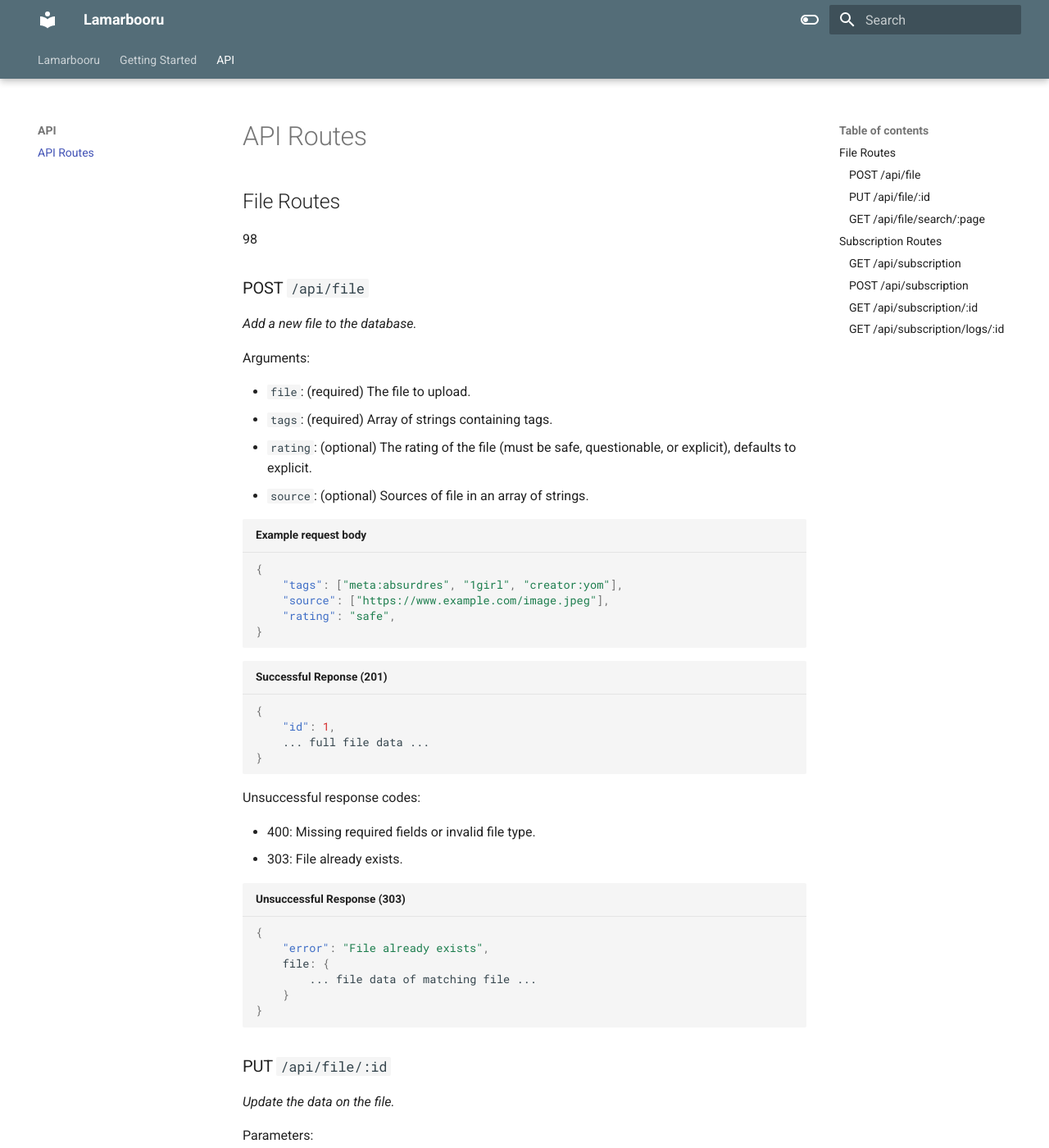
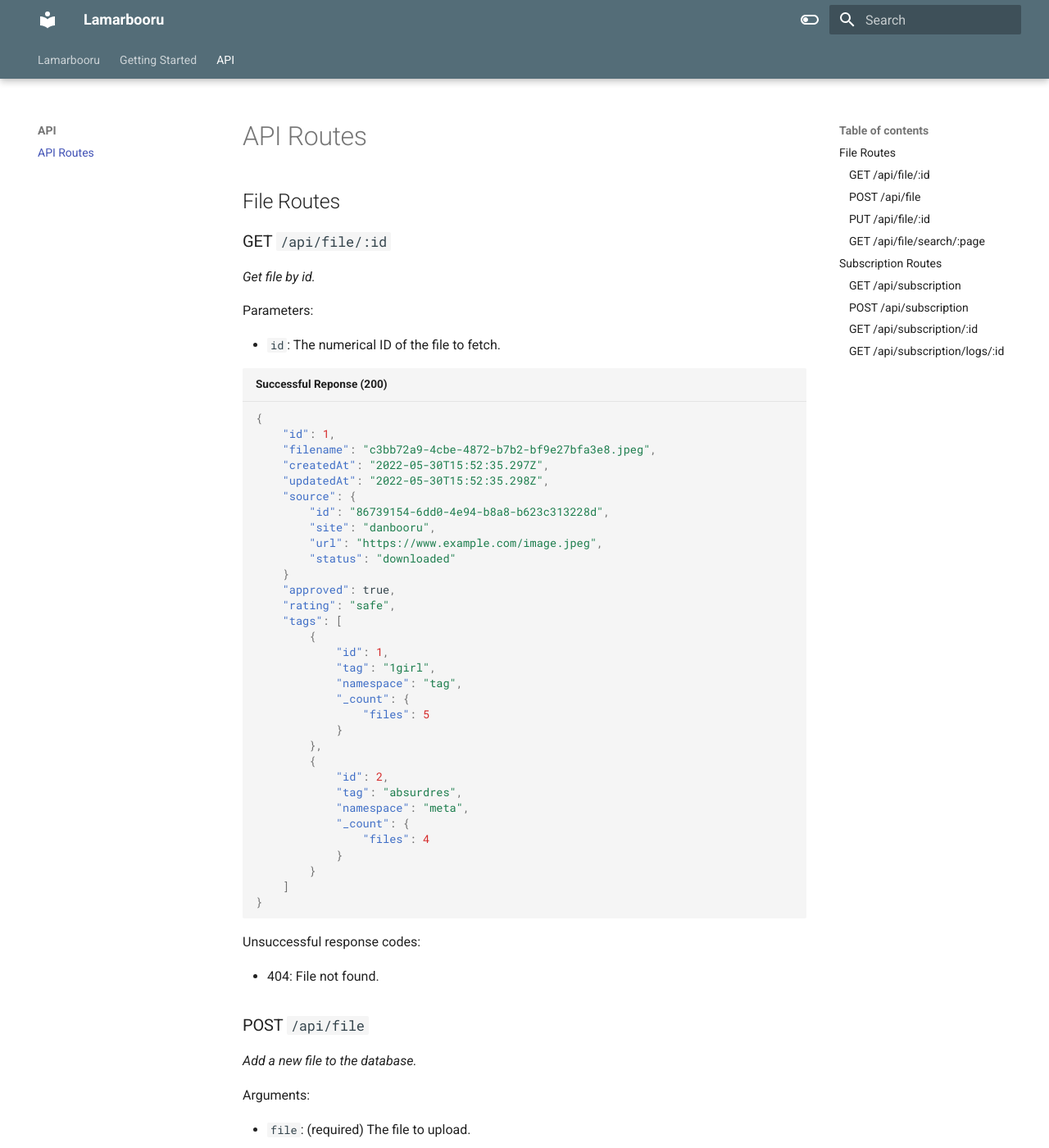
Before and after one commit to aylamar/lamarbooru, an MkDocs documentation site: the page built from docs/api.md, in a window 1280 px wide and 1400 px high. Shown: the whole window at 82% size. Built offline with MkDocs 1.6.1 and Material for MkDocs 9.7.7, drawn with Linux system fonts in a browser that asks for light colours.

Commit message:
docs: add get file route

````diff
--- a/docs/api.md
+++ b/docs/api.md
@@ -2,7 +2,52 @@
 
 ## File Routes
 
-98
+### GET `/api/file/:id`
+
+_Get file by id._
+
+Parameters:
+
+* `id`: The numerical ID of the file to fetch.
+
+```json title="Successful Reponse (200)"
+{
+    "id": 1,
+    "filename": "c3bb72a9-4cbe-4872-b7b2-bf9e27bfa3e8.jpeg",
+    "createdAt": "2022-05-30T15:52:35.297Z",
+    "updatedAt": "2022-05-30T15:52:35.298Z",
+    "source": {
+        "id": "86739154-6dd0-4e94-b8a8-b623c313228d",
+        "site": "danbooru",
+        "url": "https://www.example.com/image.jpeg",
+        "status": "downloaded"
+    }
+    "approved": true,
+    "rating": "safe",
+    "tags": [
+        {
+            "id": 1,
+            "tag": "1girl",
+            "namespace": "tag",
+            "_count": {
+                "files": 5
+            }
+        },
+        {
+            "id": 2,
+            "tag": "absurdres",
+            "namespace": "meta",
+            "_count": {
+                "files": 4
+            }
+        }
+    ]
+}
+```
+
+Unsuccessful response codes:
+
+* 404: File not found.
 
 ### POST `/api/file`
 
````
